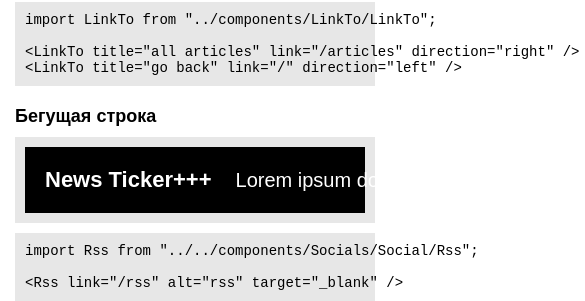
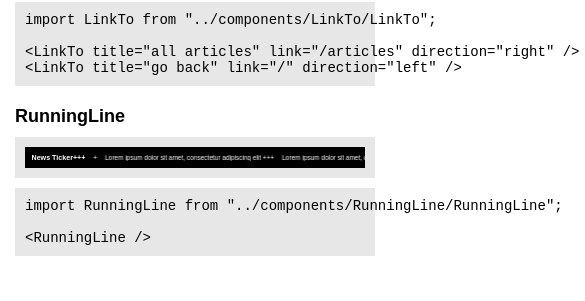
Before and after one commit to nobleworkshop/artlife-magazine, a React (Vite) app: page /uikit in a window 390 px wide. Shown: the part 4281-4582 px from the top of the page, 585 px wide, since content can reach past the window. After the commit the page ends 4537 px from the top, so only its background shows below. Built offline with nearby package versions, Linux system fonts and the light colour scheme; a web font is replaced by a local one.

Commit message:
И всё-таки она движется!
Бегущая строка движется.
Сделал адаптив под мобилку.
Поправил документацию.

```diff
--- a/src/components/RunningLine/RunningLine.jsx
+++ b/src/components/RunningLine/RunningLine.jsx
@@ -4,11 +4,16 @@ const RunningLine = () => {
     return (
         <>
             <div className={styles.runningLine}>
-                <div className={styles.ticker}>News Ticker+++</div>
-                <div className={styles.line}>Lorem ipsum dolor sit amet, consectetur adipiscing elit +++</div>
-                <div className={styles.line}>Lorem ipsum dolor sit amet, consectetur adipiscing elit +++</div>
-                <div className={styles.line}>Lorem ipsum dolor sit amet, consectetur adipiscing elit +++</div>
-            </div>
+                <div className={styles.title}>News Ticker+++</div>
+
+                <div className={styles.ticker}>
+                    <div className={styles.ticker__in}>
+                        <span className={styles.ticker__item}>Lorem ipsum dolor sit amet, consectetur adipiscing elit +++</span>
+                        <span className={styles.ticker__item}>Lorem ipsum dolor sit amet, consectetur adipiscing elit +++</span>
+                        <span className={styles.ticker__item}>Lorem ipsum dolor sit amet, consectetur adipiscing elit +++</span>
+                    </div >
+                </div >
+            </div >
         </>
     );
 }
--- a/src/components/RunningLine/runningLine.module.css
+++ b/src/components/RunningLine/runningLine.module.css
@@ -6,15 +6,79 @@
     gap: 24px;
 }
 
-.ticker {
+.title {
     font-weight: 600;
     font-size: 22px;
     color: var(--text-inverse);
     white-space: nowrap;
 }
 
-.line {
+.ticker__item {
     color: var(--text-inverse);
     font-size: 20px;
     white-space: nowrap;
 }
+
+.block {
+    height: 90px;
+    width: 300px;
+    margin: 0 auto;
+    background: #343436;
+}
+
+@keyframes ticker {
+    0% {
+        transform: translateX(0);
+    }
+
+    100% {
+        transform: translateX(-50%);
+    }
+}
+
+.ticker {
+    background: var(--black);
+    color: var(--text-inverse);
+    overflow: hidden;
+}
+
+.ticker__in {
+    display: flex;
+    width: fit-content;
+    animation: ticker 10s linear infinite;
+    gap: 24px;
+    -webkit-transform-style: preserve-3d;
+    /* Фикс возможного глюка с морганием в Сафари */
+}
+
+.ticker__item {
+    white-space: nowrap;
+    -webkit-backface-visibility: hidden;
+    /* Фикс возможного глюка с морганием в Сафари */
+}
+
+@media(max-width: 1199px) {
+    .runningLine {
+    padding-top: 1.66666vw;
+    padding-bottom: 1.66666vw;
+    padding-left: 1.66666vw;
+    gap: 2vw;
+    }
+
+    .title {
+        font-size: 1.833333vw;
+    }
+
+    .ticker__item {
+        font-size: 1.66666vw;
+    }
+
+    .block {
+        height: 7.5vw;
+        width: 25vw;
+    }
+
+    .ticker__in {
+        gap: 2vw;
+    }
+}
--- a/src/uikit-components/uikit-RunningLine.jsx
+++ b/src/uikit-components/uikit-RunningLine.jsx
@@ -4,7 +4,7 @@ import styles from "./uikit.module.css";
 const UiKitRunningLine = () => {
     return (
         <div className={styles.component}>
-            <h3 className={styles.component__title}>Бегущая строка</h3>
+            <h3 className={styles.component__title}>RunningLine</h3>
 
             <div className={styles.component__preview}>
                 <RunningLine />
@@ -13,10 +13,10 @@ const UiKitRunningLine = () => {
             <div className={styles.component__code}>
                 <pre>
                     <code>
-                        {`import Rss from "../../components/Socials/Social/Rss";`}
+                        {`import RunningLine from "../components/RunningLine/RunningLine";`}
                         <br />
                         <br />
-                        {`<Rss link="/rss" alt="rss" target="_blank" />`}
+                        {`<RunningLine />`}
 
                     </code>
                 </pre>
```
